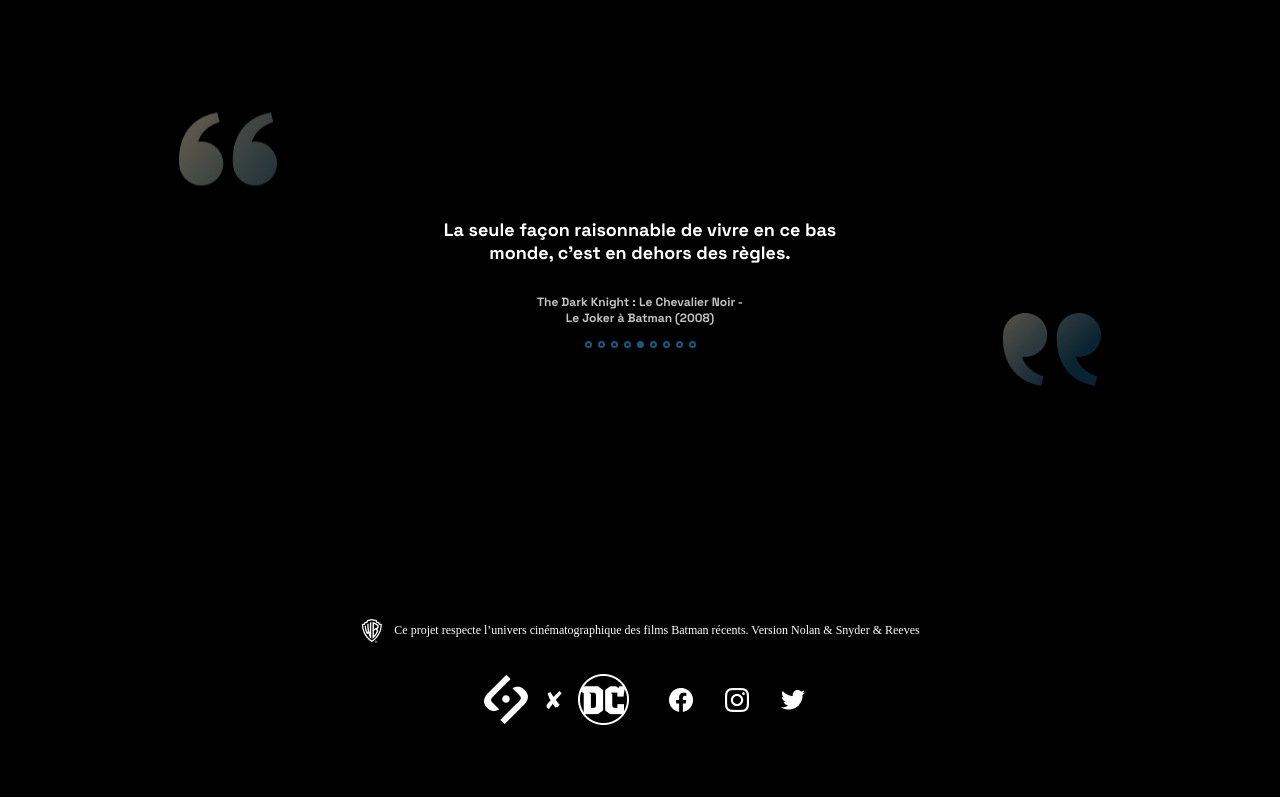
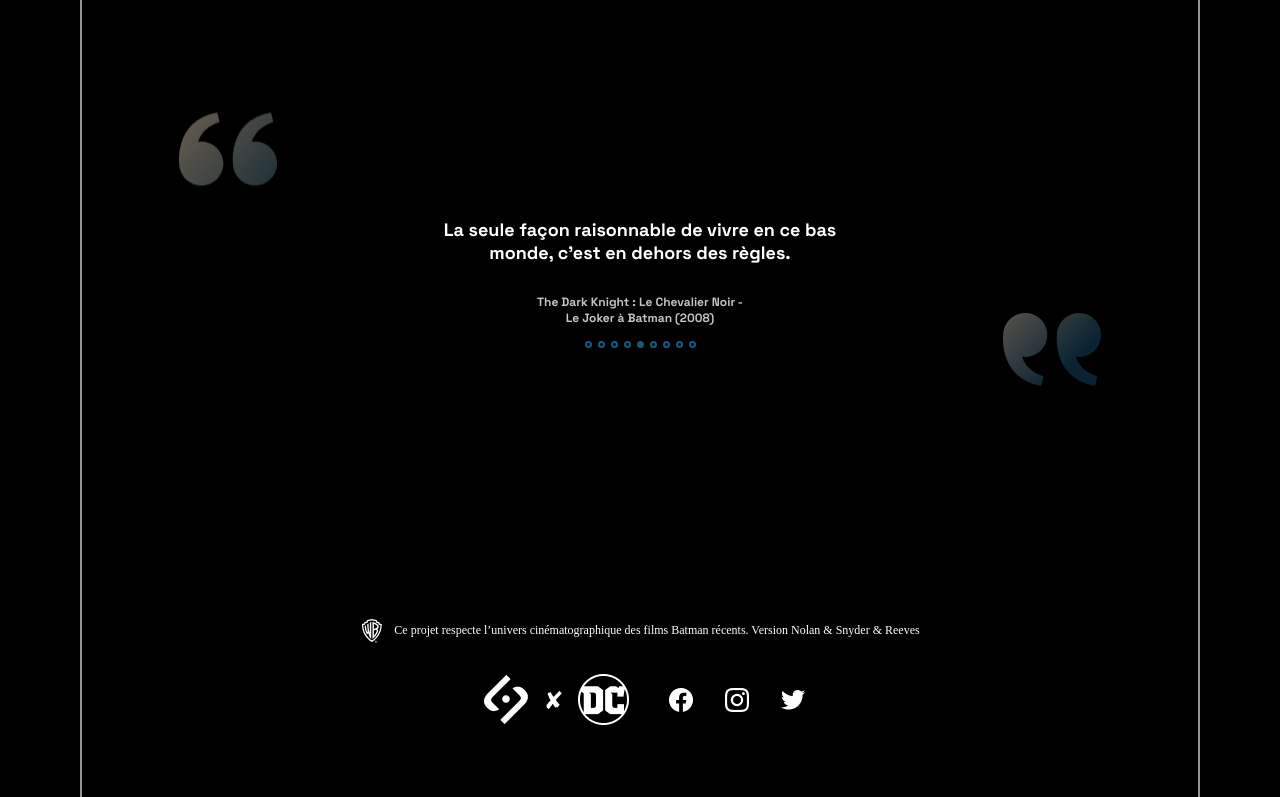
Before and after one commit to Londjide/SAYNA-HTMLCSS-BATMAN1, a plain HTML site: page index.html in a window 1280 px wide. Shown: the part 6366-7163 px from the top of the page. Drawn offline with Linux system fonts and the light colour scheme.

Commit message:
Footer terminer au complet

```diff
--- a/css/style.css
+++ b/css/style.css
@@ -237,7 +237,10 @@ figcaption p {
   justify-content: center;
   align-items: center;
   flex-direction: column;
-  /* position: relative; */
+  margin-right: 5rem;
+  margin-left: 5rem;
+  border-right: 2px solid #c4c4c4c4;
+  border-left: 2px solid #c4c4c4c4;
 }
 
 /* .slides {
@@ -468,7 +471,6 @@ figcaption p {
   position: relative;
 }
 
-
 .target #target {
   display: flex;
   justify-content: center;
@@ -490,6 +492,13 @@ figcaption p {
 
 footer {
   background-color: #000;
+  margin-left: 5rem;
+  margin-right: 5rem;
+}
+
+.footer {
+  border-left: 2px solid #c4c4c4c4;
+  border-right: 2px solid #c4c4c4c4;
   color: #fff;
   padding-top: 15rem;
   text-align: center;
@@ -523,7 +532,6 @@ footer {
 .footer_txt img {
   margin-right: 10px;
 }
-
 
 .footer-icon {
   display: flex;
--- a/index.html
+++ b/index.html
@@ -392,7 +392,8 @@
     </div>
 
     <footer>
-      <div class="footer_txt">
+      <div class="footer">
+        <div class="footer_txt">
 
         <img src="assets\Logos\icon_WB.png" alt="" />
         <p>
@@ -435,6 +436,8 @@
         </ul>
 
       </div>
+      </div>
+
     </footer>
 
     <script src="js/index.js"></script>
```
